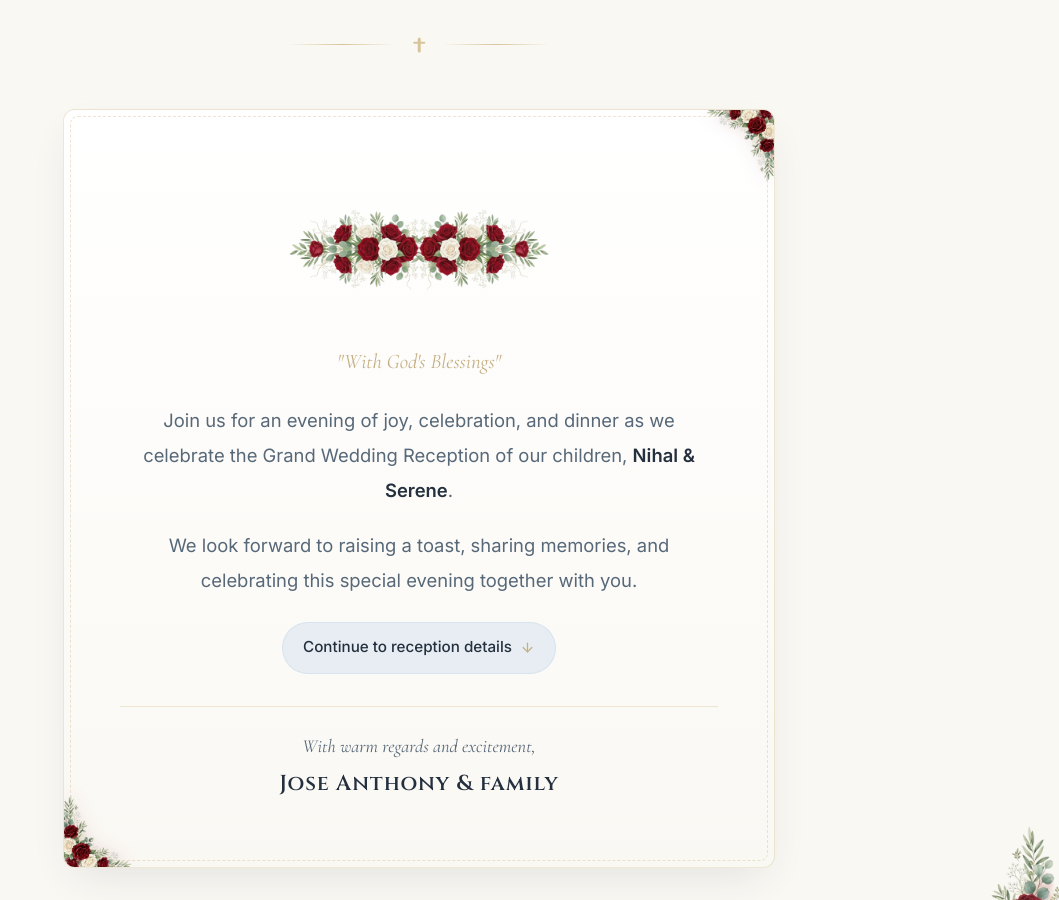
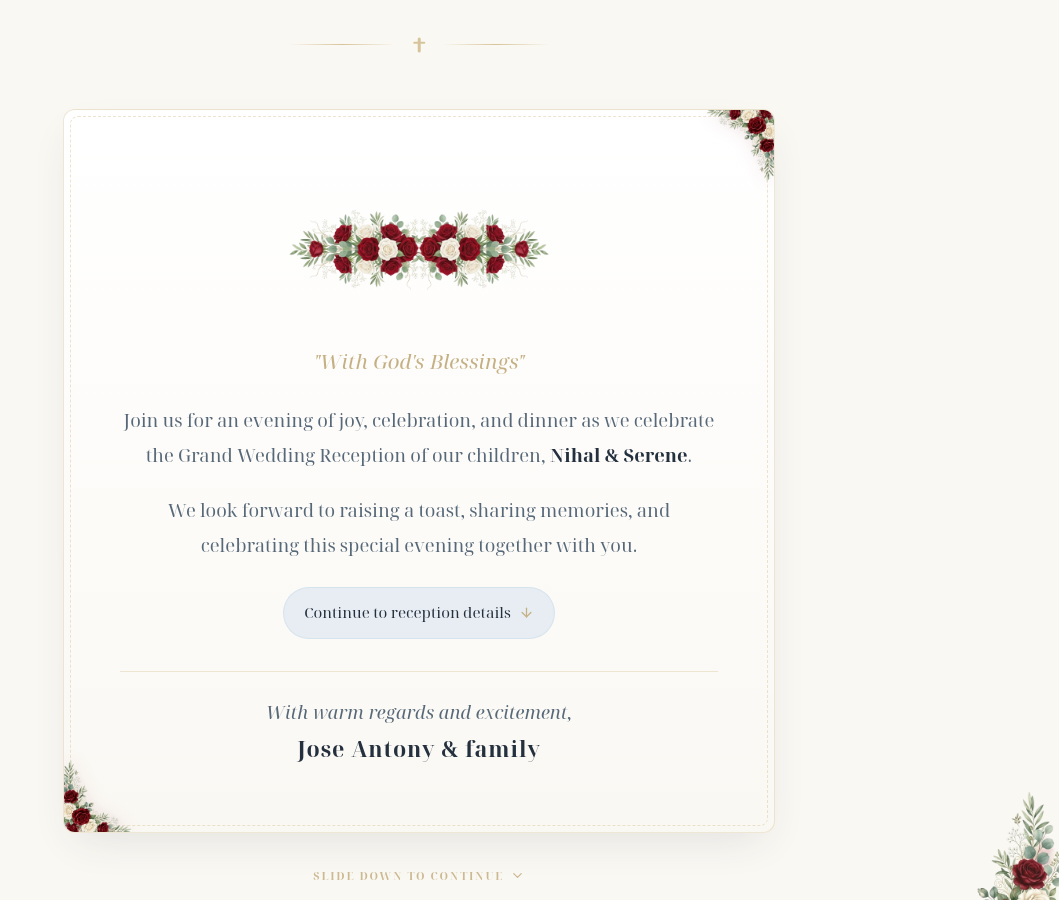
Before and after one commit to vlallen544/Wedding, a React (Vite) app: page / in a window 1280 px wide. Shown: the part 1900-2800 px from the top of the page, without its empty margins (221-1280 px from the left). Built offline with nearby package versions, Linux system fonts and the light colour scheme; the HTML template or start-up script is replaced by a standard one.

Commit message:
Match invitation typography and correct host name

```diff
--- a/src/data/weddingConfig.js
+++ b/src/data/weddingConfig.js
@@ -13,7 +13,7 @@ export const weddingConfig = {
     invitationNames: "Nihal & Serene",
   },
 
-  hosts: "Jose Anthony & family",
+  hosts: "Jose Antony & family",
 
   // Approved invitation message as per PRD & updated user requirements
   invitationMessage: {
@@ -24,7 +24,7 @@ export const weddingConfig = {
     // Kept empty until a genuine client invitation link is provided
     referenceUrl: "",
     closing: "With warm regards and excitement,",
-    signature: "Jose Anthony & family",
+    signature: "Jose Antony & family",
   },
 
   // Sacred verse and wedding theme.
--- a/src/styles/global.css
+++ b/src/styles/global.css
@@ -17,10 +17,12 @@
   --color-border-blue: rgba(198, 220, 236, 0.5);
 
   /* Typography */
-  --font-heading: 'Cinzel', 'Cormorant Garamond', Georgia, serif;
-  --font-serif-accent: 'Cormorant Garamond', Georgia, serif;
-  --font-body: 'Inter', -apple-system, BlinkMacSystemFont, 'Segoe UI', Roboto, sans-serif;
-  --font-subheading: 'Montserrat', sans-serif;
+  /* Local serif family matched to the supplied invitation reference. */
+  --font-brand: 'Noto Serif Display', 'Noto Serif', Georgia, serif;
+  --font-heading: var(--font-brand);
+  --font-serif-accent: var(--font-brand);
+  --font-body: var(--font-brand);
+  --font-subheading: var(--font-brand);
 
   /* Shadows */
   --shadow-soft: 0 10px 30px -10px rgba(36, 48, 62, 0.08);
```
Also changed, not shown: src/AGENTS.md (+2 -2 lines), 5 other files (tests, documents, lock files or other folders).
